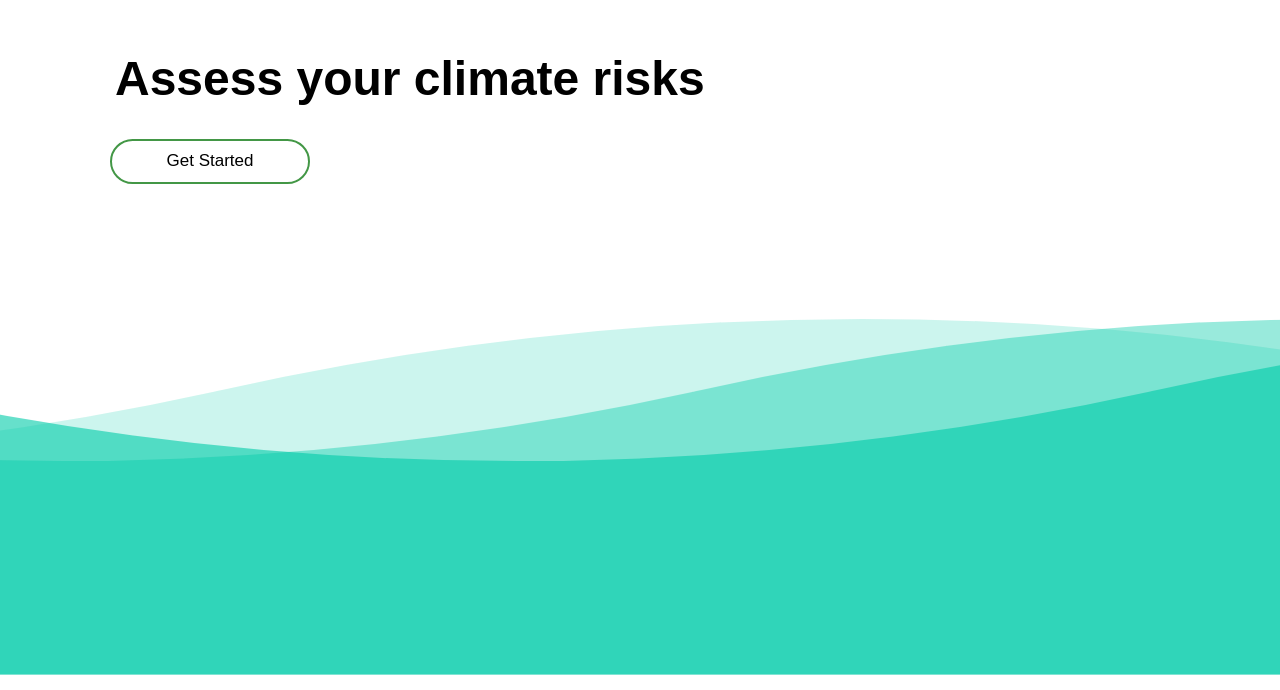
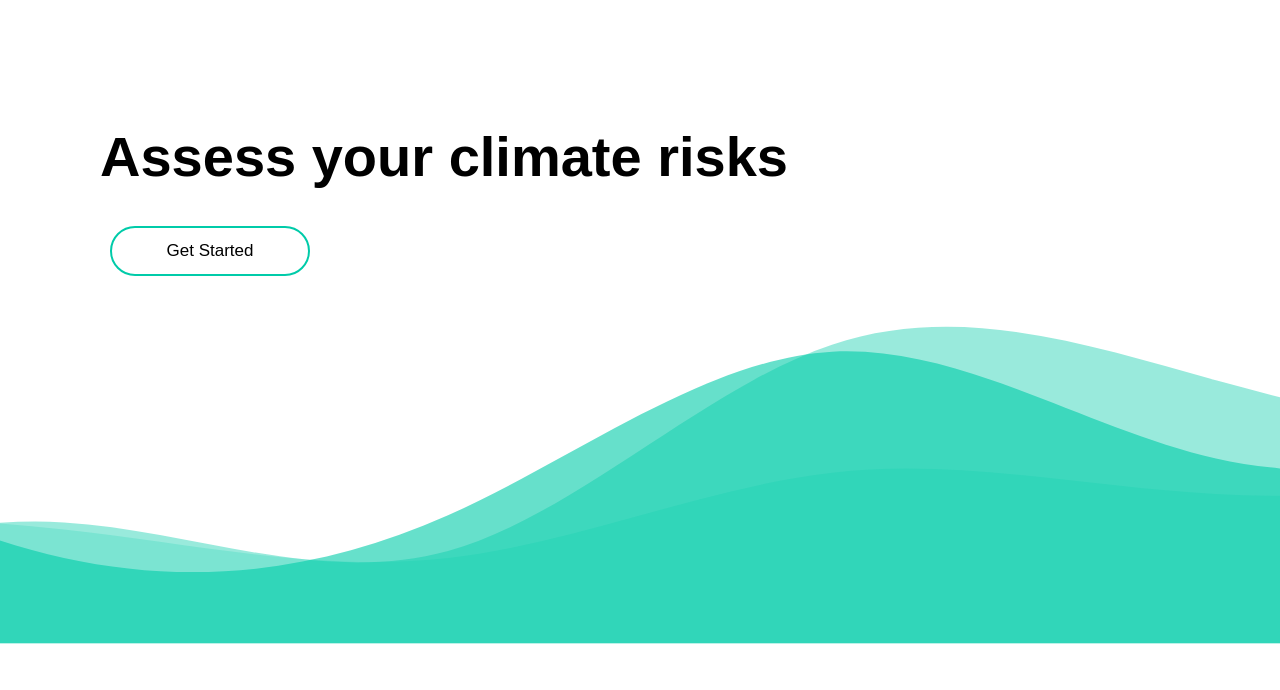
Before and after one commit to Nazym-MU/climate-resources, a React (Create React App) app: page / in a window 1280 px wide. Shown: the part 130-820 px from the top of the page. Built offline with nearby package versions, Linux system fonts and the light colour scheme.

Commit message:
Design homepage

```diff
--- a/src/App.css
+++ b/src/App.css
@@ -1,6 +1,8 @@
 html, body {
   height: 100%;
   margin: 0;
+  font-family: 'Century Gothic', sans-serif;
+  overflow-x: hidden;
 }
 
 .container {
@@ -8,16 +10,16 @@ html, body {
   flex-direction: column;
   justify-content: center;
   align-items: left;
-  height: 40vh;
+  height: 80vh;
   position: relative;
   margin-left: 100px;
+  min-width: 300px;
+  min-height: 40vh;
 }
 
 .container h1 {
-  margin-top: 175px;
-  margin-left: 15px;
-  font-size: 48px;
-  font-family: 'Century Gothic', sans-serif;
+  margin-top: 20px;
+  font-size: 3.5rem;
 }
 
 .container-risks {
@@ -33,7 +35,7 @@ html, body {
 .button {
   position: relative;
   margin-left: 10px;
-  border: 2px solid #439746;
+  border: 2px solid #00cba9;
   border-radius: 30px;
   cursor: pointer;
   z-index: 1;
@@ -52,7 +54,7 @@ html, body {
   top: 0;
   right: 0;
   z-index: -1;
-  background-color: #439746;
+  background-color: #00cba9;
   border-radius: 30px;
   box-shadow: inset 2px 2px 2px 0px rgba(255, 255, 255, 0.5),
               7px 7px 20px 0px rgba(0, 0, 0, 0.1),
@@ -71,7 +73,8 @@ html, body {
 
 .start-button {
   width: 200px;
-  height: 45px;
+  min-width: 120px;
+  min-height: 50px;
 }
 
 .back-button {
@@ -100,6 +103,7 @@ html, body {
   margin-top: 20px;
   width: 100%;
   padding-top: 51.25%;
+  min-width: 300px;
 }
 
 .iframe {
@@ -143,7 +147,7 @@ html, body {
   top: 0;
   left: 0;
   z-index: -1;
-  background-color: #439746;
+  background-color: #00cba9;
   border-radius: 30px;
   transition: width 0.3s ease, left 0.3s ease;
   width: 0;
@@ -168,7 +172,7 @@ html, body {
 
 .risk-button.selected {
   color: white;
-  background-color: #439746;
+  background-color: #00cba9;
 }
 
 .container-resources {
@@ -212,7 +216,7 @@ html, body {
 .card a {
   display: block;
   margin-top: 10px;
-  color: #439746;
+  color: #00cba9;
   text-decoration: none;
 }
 
@@ -228,37 +232,19 @@ html, body {
   margin-top: 10px;
 }
 
-
 .wave-container {
   position: absolute;
-  bottom: -20px;
+  bottom: 0;
   width: 100%;
-  height: 600px;
+  height: 60%;
   overflow: hidden;
 }
 
 .wave {
   position: absolute;
   bottom: 0;
-  left: 0;
-  width: 200%;
+  left: -25%;
+  width: 150%;
   height: 100%;
+  pointer-events: none;
 }
-
-@keyframes moveWaves {
-  0% {
-    transform: translateX(0%);
-  }
-  100% {
-    transform: translateX(-50%);
-  }
-}
-
-@keyframes moveWaveReverse {
-  0% {
-    transform: translateX(-50%);
-  }
-  100% {
-    transform: translateX(0%);
-  }
-}
--- a/src/components/AnimatedWaves.js
+++ b/src/components/AnimatedWaves.js
@@ -1,28 +1,66 @@
-import React from 'react';
-import PropTypes from 'prop-types';
+import React, { useEffect, useState } from 'react';
 
-const AnimatedWaves = ({ className, fillOpacity, pathData, animation }) => {
+const AnimatedWaves = () => {
+    const [mouseX, setMouseX] = useState(0);
+    const [mouseY, setMouseY] = useState(0);
+
+    useEffect(() => {
+      const handleMouseMove = (event) => {
+        setMouseX(event.clientX);
+        setMouseY(event.clientY);
+      };
+
+      window.addEventListener('mousemove', handleMouseMove);
+
+      return () => {
+        window.removeEventListener('mousemove', handleMouseMove);
+      };
+    }, []);
+
+    const getWaveTransform = (baseTransformX, baseTransformY) => {
+        return `translate(${mouseX * baseTransformX}px, ${mouseY * baseTransformY}px)`;
+      };
+
     return (
+      <div className="wave-container">
         <svg
+          className="wave"
           xmlns="http://www.w3.org/2000/svg"
           viewBox="0 0 1440 320"
-      className={`wave ${className}`}
-      style={{ animation }}
+          style={{ transform: getWaveTransform(0.05, 0.02) }}
         >
           <path
             fill="#00cba9"
-        fillOpacity={fillOpacity}
-        d={pathData}
+            fillOpacity="0.6"
+            d="M0,128L48,154.7C96,181,192,235,288,256C384,277,480,267,576,224C672,181,768,107,864,101.3C960,96,1056,160,1152,181.3C1248,203,1344,181,1392,170.7L1440,160L1440,320L1392,320C1344,320,1248,320,1152,320C1056,320,960,320,864,320C768,320,672,320,576,320C480,320,384,320,288,320C192,320,96,320,48,320L0,320Z"
           ></path>
         </svg>
+        <svg
+          className="wave"
+          xmlns="http://www.w3.org/2000/svg"
+          viewBox="0 0 1440 320"
+          style={{ transform: getWaveTransform(0.1, 0.04) }}
+        >
+          <path
+            fill="#00cba9"
+            fillOpacity="0.4"
+            d="M0,288L48,272C96,256,192,224,288,229.3C384,235,480,277,576,250.7C672,224,768,128,864,96C960,64,1056,96,1152,122.7C1248,149,1344,171,1392,181.3L1440,192L1440,320L1392,320C1344,320,1248,320,1152,320C1056,320,960,320,864,320C768,320,672,320,576,320C480,320,384,320,288,320C192,320,96,320,48,320L0,320Z"
+          ></path>
+        </svg>
+        <svg
+          className="wave"
+          xmlns="http://www.w3.org/2000/svg"
+          viewBox="0 0 1440 320"
+          style={{ transform: getWaveTransform(0.15, 0.06) }}
+        >
+          <path
+            fill="#00cba9"
+            fillOpacity="0.2"
+            d="M0,224L48,224C96,224,192,224,288,234.7C384,245,480,267,576,256C672,245,768,203,864,192C960,181,1056,203,1152,208C1248,213,1344,203,1392,197.3L1440,192L1440,320L1392,320C1344,320,1248,320,1152,320C1056,320,960,320,864,320C768,320,672,320,576,320C480,320,384,320,288,320C192,320,96,320,48,320L0,320Z"
+          ></path>
+        </svg>
+      </div>
     );
   };
 
-AnimatedWaves.propTypes = {
-    className: PropTypes.string.isRequired,
-    fillOpacity: PropTypes.number.isRequired,
-    pathData: PropTypes.string.isRequired,
-    animation: PropTypes.string.isRequired,
-  };
-
 export default AnimatedWaves;
--- a/src/components/HomePage.js
+++ b/src/components/HomePage.js
@@ -5,7 +5,6 @@ import AnimatedWaves from './AnimatedWaves';
 const HomePage = () => {
   const navigate = useNavigate();
 
-  const pathData = "M0,160 Q360,240 720,160 T1440,160 V320 H0 Z";
   const navigateToAssessRisks = () => {
     navigate('/assess-risks');
   };
@@ -16,26 +15,7 @@ const HomePage = () => {
         <h1>Assess your climate risks</h1>
         <button onClick={navigateToAssessRisks} className="button start-button">Get Started</button>
       </div>
-      <div className="wave-container">
-        <AnimatedWaves
-          className="wave1"
-          fillOpacity={0.6}
-          pathData={pathData}
-          animation="moveWaves 5s linear infinite"
-        />
-        <AnimatedWaves
-          className="wave2"
-          fillOpacity={0.4}
-          pathData={pathData}
-          animation="moveWaveReverse 10s linear infinite"
-        />
-        <AnimatedWaves
-          className="wave3"
-          fillOpacity={0.2}
-          pathData={pathData}
-          animation="moveWaves 3s linear infinite"
-        />
-      </div>
+      <AnimatedWaves />
     </div>
   );
 };
```
Lines whose indentation alone changed are shown as unchanged.
